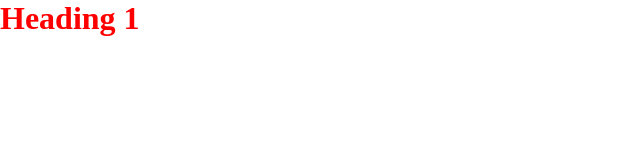
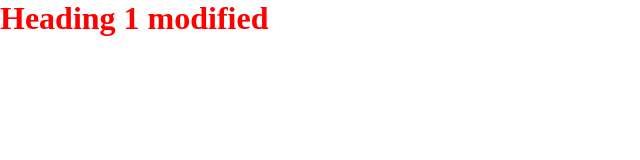
Before and after one commit to subhasishnath45/DDMA10repo2, a plain HTML site: page index.html in a window 1280 px wide. Shown: the whole page, without its empty margins (0-640 px from the left). Drawn offline with Linux system fonts and the light colour scheme.

Commit message:
second commit

```diff
--- a/index.html
+++ b/index.html
@@ -7,7 +7,7 @@
     <link rel="stylesheet" href="main.css">
 </head>
 <body>
-    <h1>Heading 1</h1>
+    <h1>Heading 1 modified</h1>
     <script type="text/javascript" src="main.js"></script>
 </body>
 </html>
```
